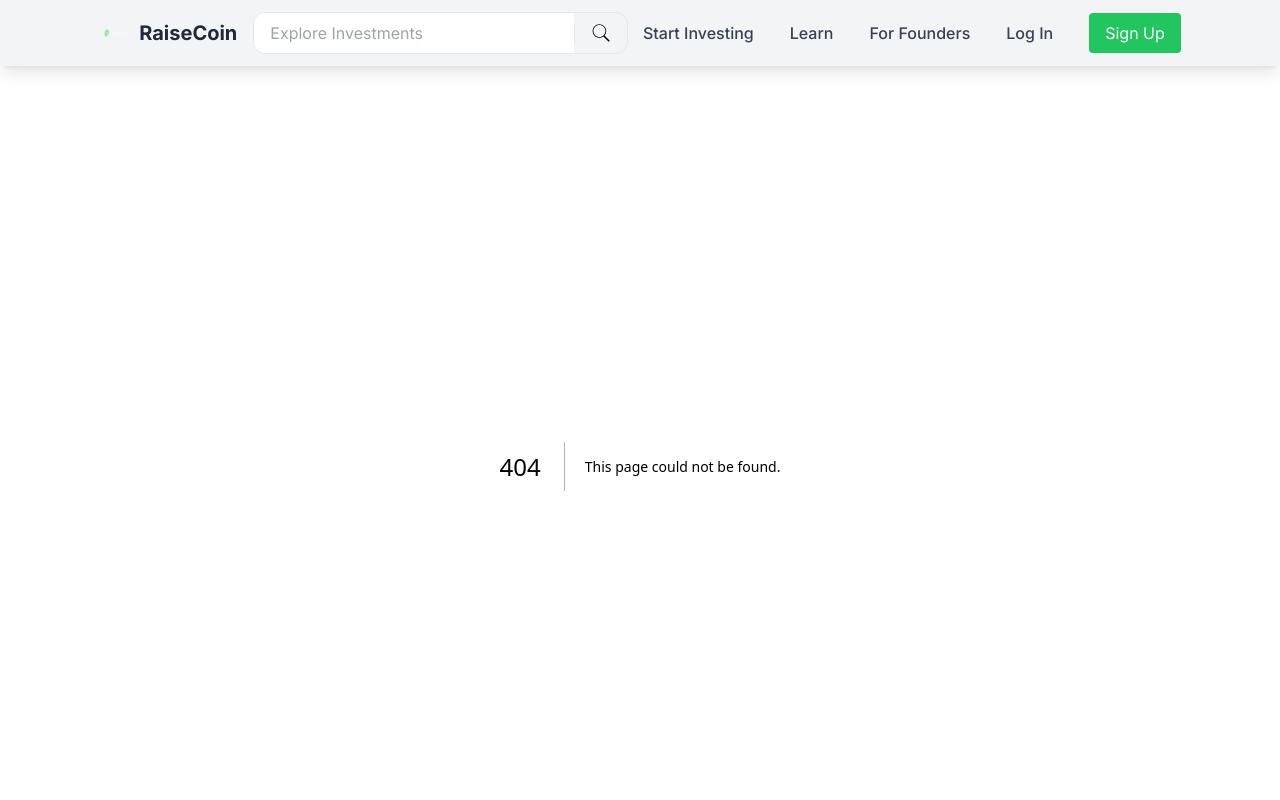
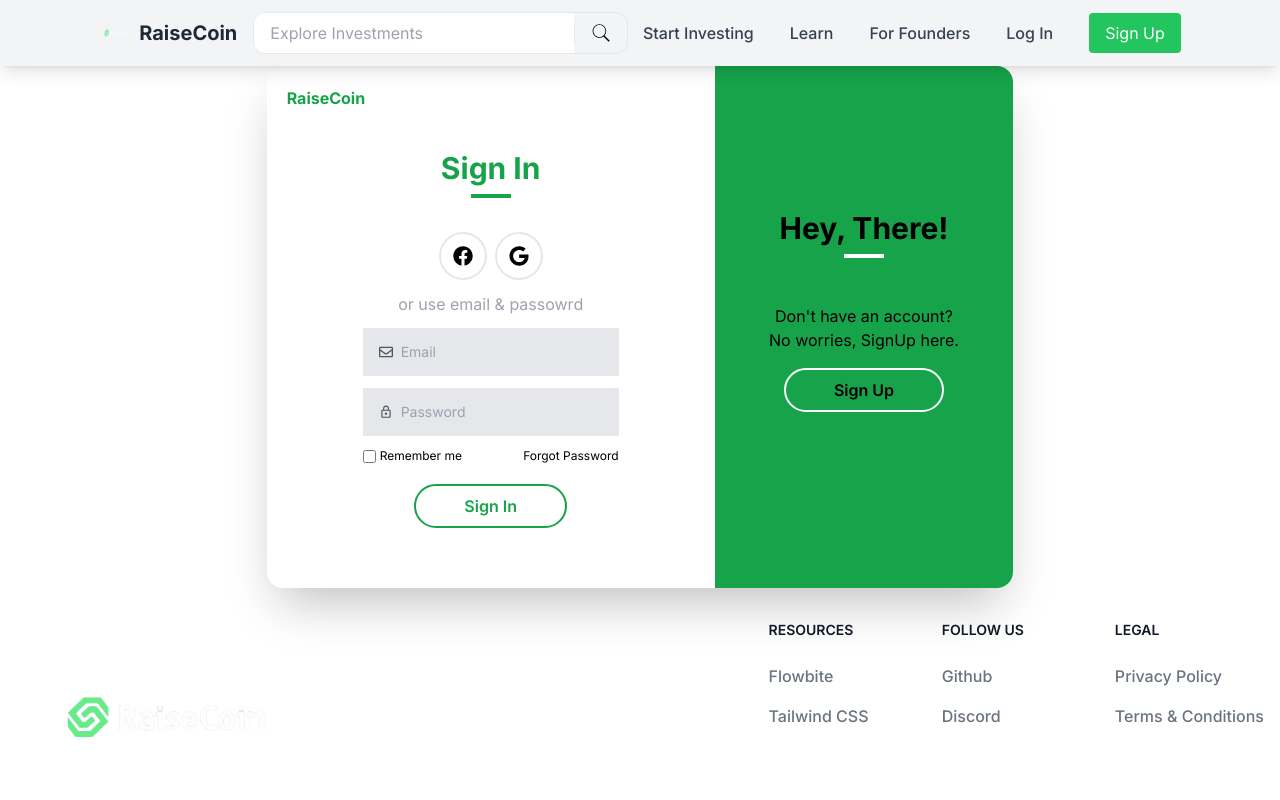
Before and after one commit to RaiseCoin/RaiseCoin, a Next.js app: page /login in a window 1280 px wide. Before the commit this address had no page. Shown: the top 800 px of the page. Built offline with nearby package versions, Linux system fonts and the light colour scheme.

Commit message:
login page completed
sending for review

```diff
--- a/package.json
+++ b/package.json
@@ -12,6 +12,7 @@
     "next": "14.0.4",
     "react": "^18",
     "react-dom": "^18",
+    "react-icons": "^5.0.1",
     "react-slick": "^0.29.0",
     "slick-carousel": "^1.8.1",
     "swiper": "^11.0.5"
--- /dev/null
+++ b/src/app/login/page.jsx
@@ -0,0 +1,92 @@
+import React from "react";
+import { FaFacebook, FaGoogle, FaRegEnvelope, FaLock } from "react-icons/fa";
+import { MdLockOutline } from "react-icons/md";
+
+const login = () => {
+	return (
+		<div className="flex flex-col items-center justify-center w-full flex-1 px-20 text-center">
+			<div className="bg-grey-100 rounded-2xl  shadow-2xl flex w-2/3 max-w-4xl">
+				<div className="w-3/5 p-5">
+					{/*Login Section*/}
+					<div className="text-left font-bold">
+						<span className="text-green-600">RaiseCoin</span>
+					</div>
+					<div className="py-10">
+						<h2 className="text-3xl font-bold text-green-600 mb-2">Sign In</h2>
+						<div className="border-2 w-10 border-green-600 inline-block mb-5"></div>
+						{/*green bar*/}
+						<div className="flex justify-center my-2">
+							<a
+								href="#"
+								className="border-2 border-gray-200 rounded-full p-3 mx-1">
+								<FaFacebook className="text-xl text-black" />
+							</a>
+							<a
+								href="#"
+								className="border-2 border-gray-200 rounded-full p-3 mx-1">
+								<FaGoogle className="text-xl text-black" />
+							</a>
+						</div>
+						{/* {other Login options} */}
+						<p className="text-gray-400 my-3">or use email & passowrd</p>
+						<div className="flex flex-col items-center">
+							<div className="bg-gray-200 w-64 p-2 flex items-center mb-3">
+								{/*email section*/}
+								<FaRegEnvelope className="text-gray-600 m-2" />
+								<input
+									type="email"
+									name="email"
+									placeholder="Email"
+									className="bg-gray-200 outline-none text-sm flex-1"
+								/>
+							</div>
+							<div className="bg-gray-200 w-64 p-2 flex items-center mb-3">
+								{/*password section*/}
+								<MdLockOutline className="text-gray-600 m-2" />
+								<input
+									type="password"
+									name="password"
+									placeholder="Password"
+									className="bg-gray-200 outline-none text-sm flex-1"
+								/>
+							</div>
+							<div className="flex justify-between w-64 mb-5">
+								<label className="flex items-center text-xs text-black">
+									<input type="checkbox" name="remember" className="mr-1" />
+									Remember me
+								</label>
+								<a href="#" className="text-xs text-black">
+									Forgot Password
+								</a>
+							</div>
+							<a
+								href="#"
+								className="border-2 text-green-600 border-green-600 rounded-full px-12 py-2 inline-block font-semibold hover:bg-green-600 hover:text-white">
+								Sign In
+							</a>
+							{/*signin button*/}
+						</div>
+					</div>
+				</div>
+				<div className="w-2/5 bg-green-600 rounded-tr-2xl rounded-br-2xl py-36 px-12">
+					{/*Signup section*/}
+					<h2 className="text-3xl font-bold mb-2">Hey, There!</h2>
+					<div className="border-2 w-10 border-white inline-block mb-10"></div>
+					{/*white bar*/}
+					<p className="mb-4">
+						Don't have an account?
+						<br /> No worries, SignUp here.
+					</p>
+					<a
+						href="#"
+						className="border-2 border-white rounded-full px-12 py-2 inline-block font-semibold hover:bg-white hover:text-green-600">
+						Sign Up
+					</a>
+					{/*signup button*/}
+				</div>
+			</div>
+		</div>
+	);
+};
+
+export default login;
--- /dev/null
+++ b/src/app/signup/page.jsx
@@ -0,0 +1,9 @@
+import React from "react";
+
+const signup = () => {
+	return (
+		<div></div>
+	);
+};
+
+export default signup;
```
Also changed, not shown: 1 other file (tests, documents, lock files or other folders).
